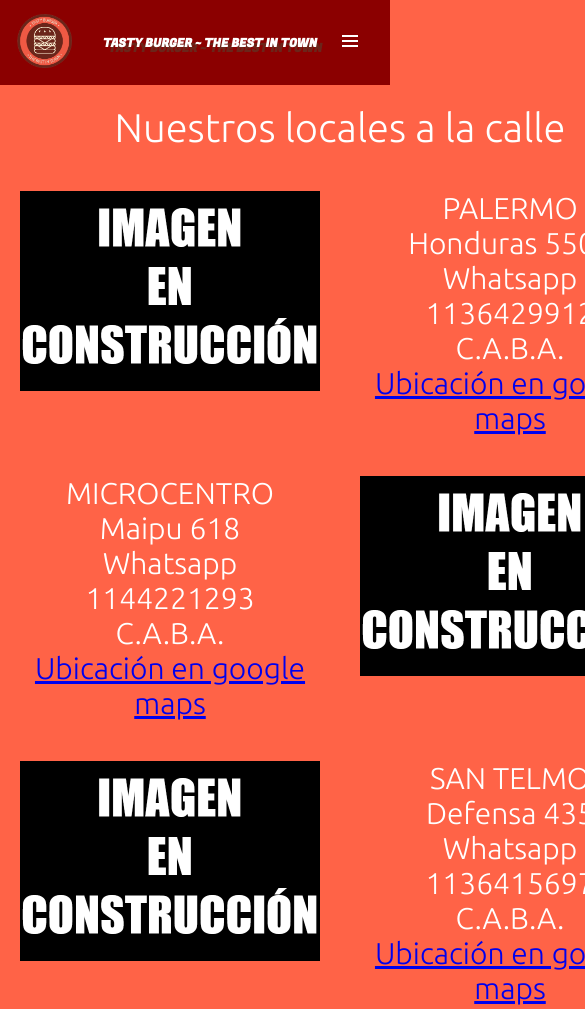
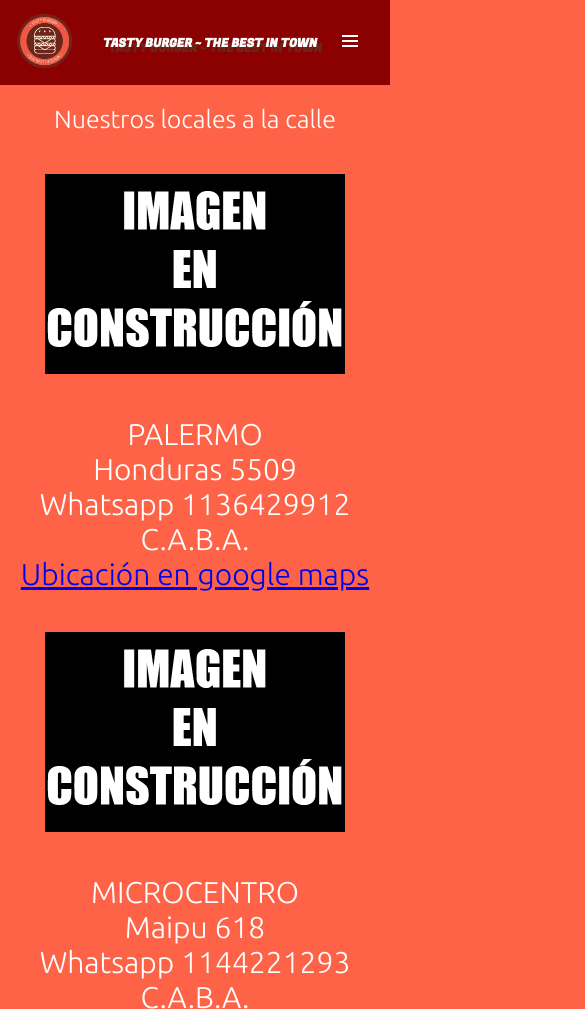
Before and after one commit to GuidoMicheli/Hamburgueseria-Micheli-Bootstrap, a plain HTML site: page Pages/locales.html in a window 390 px wide. Shown: the top 1009 px of the page, 585 px wide, since content can reach past the window. Drawn offline with nearby package versions, Linux system fonts and the light colour scheme.

Commit message:
hacemos todo responsive

```diff
--- a/CSS/styles.css
+++ b/CSS/styles.css
@@ -603,12 +603,40 @@
         grid-template-areas:
             "header"
             "imagen1"
-            "texto 1"
+            "texto1"
             "imagen2"
-            "texto 2"
+            "texto2"
             "gracias"
             "footer";
         height: 100vh;
         grid-template-columns: 1fr;
     }
+
+    #locales{
+        display: grid;
+        grid-template-areas:
+            "header"
+            "localestitulo"
+            "local1img"
+            "local1ubi"
+            "local2img"
+            "local2ubi"
+            "local3img"
+            "local3ubi"
+            "local4img"
+            "local4ubi"
+            "local5img"
+            "local5ubi"
+            "local6img"
+            "local6ubi "
+            "footer";
+            height: 100vh;
+        grid-template-columns: 1fr;
+
+    }
+
+    .localestitulo{
+        font-size: 25px;
+    }
+
 }
```
